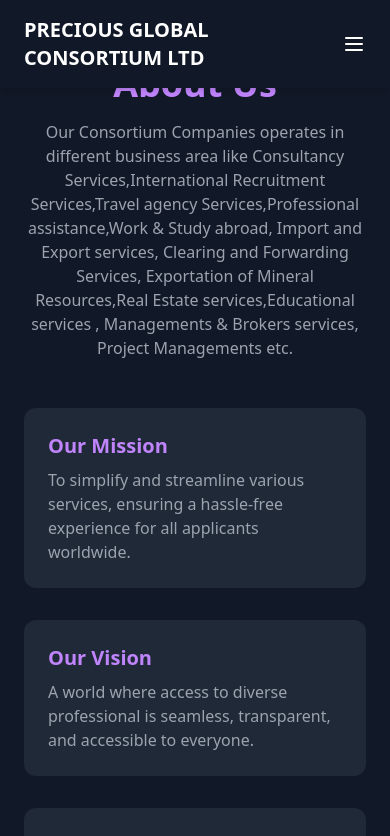
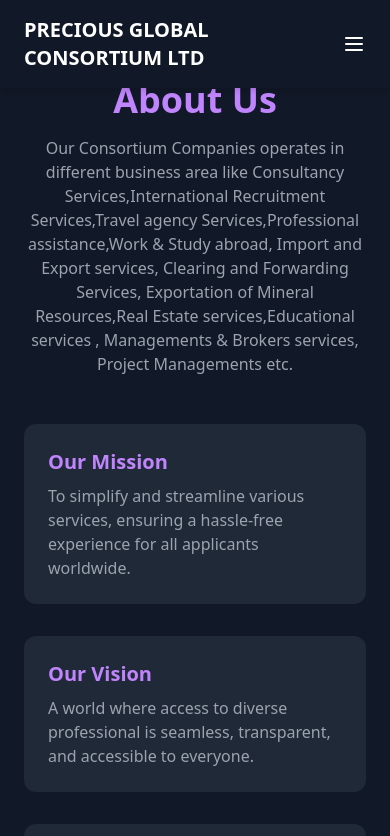
Before and after one commit to chiho-5/prc, a Next.js app: page /about-us in a window 390 px wide. Shown: the top 836 px of the page. Built offline with nearby package versions, Linux system fonts and the light colour scheme.

Commit message:
made about more responsive

```diff
--- a/src/app/about-us/page.tsx
+++ b/src/app/about-us/page.tsx
@@ -5,7 +5,7 @@ export default function AboutUs() {
   return (
     <div className="bg-gray-900 text-white py-16 px-6 md:px-20">
       {/* Hero Section */}
-      <div className="text-center max-w-3xl mx-auto">
+      <div className="text-center max-w-3xl mx-auto mt-4">
         <h1 className="text-4xl font-bold text-purple-400">About Us</h1>
         <p className="text-gray-400 mt-4">
           Our Consortium Companies operates in different business area like Consultancy Services,International Recruitment Services,Travel agency Services,Professional assistance,Work & Study abroad, Import and Export services, Clearing and Forwarding Services, Exportation of Mineral Resources,Real Estate services,Educational services , Managements & Brokers services, Project Managements etc.
```
